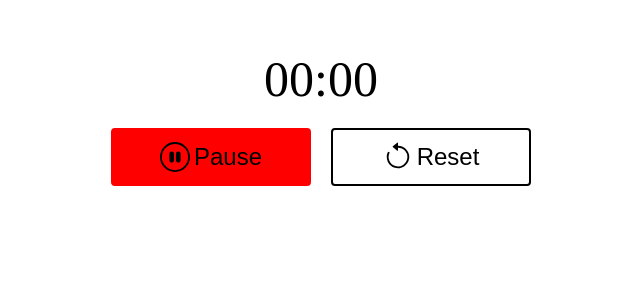
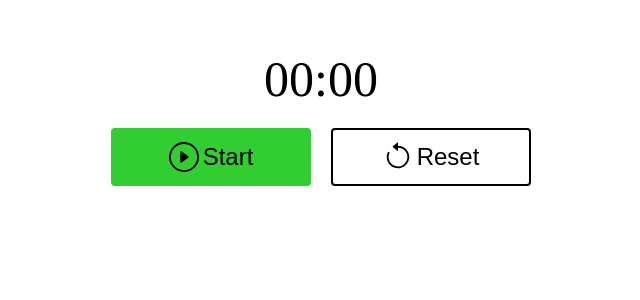
Before and after one commit to rgrace9/react-stopwatch, a React (Create React App) app: page / in a window 1280 px wide. Shown: the top 300 px of the page, without its empty margins (319-959 px from the left). Built offline with nearby package versions, Linux system fonts and the light colour scheme.

Commit message:
Add reset function

```diff
--- a/public/index.html
+++ b/public/index.html
@@ -24,7 +24,7 @@
       work correctly both with client-side routing and a non-root public URL.
       Learn how to configure a non-root public URL by running `npm run build`.
     -->
-    <title>React App</title>
+    <title>Stopwatch</title>
   </head>
   <body>
     <noscript>You need to enable JavaScript to run this app.</noscript>
--- a/src/App.js
+++ b/src/App.js
@@ -6,24 +6,8 @@ function App() {
 
   const [isOn, setIsOn] = useState(false);
 
-  const renderStartContent = () => {
-
-    return (
-      <React.Fragment>
-        <StartIcon />
-        Start
-      </React.Fragment>
-    );
-  }
-
-  const renderPauseContent = () => {
-
-    return (
-      <React.Fragment>
-        <PauseIcon />
-        Pause
-      </React.Fragment>
-    );
+  const onReset = () => {
+    setIsOn(false)
   }
 
   return (
@@ -33,12 +17,14 @@ function App() {
       </div>
       <div className='buttons'>
         <button
-          className={`button ${isOn ? 'button--active' : 'button--inactive'}`}
+          className={`button ${isOn ? 'button--inactive' : 'button--active'}`}
           onClick={() => setIsOn(() => !isOn)}
+          aria-label='Play'
+          aria-pressed={isOn}
         >
-          {isOn ? renderStartContent() : renderPauseContent()}
+          {isOn ? renderPauseContent() : renderStartContent()}
         </button>
-        <button className='button button--secondary'>
+        <button className='button button--secondary' onClick={onReset}>
           <ResetIcon />
           Reset
         </button>
@@ -47,4 +33,24 @@ function App() {
   );
 }
 
+const renderStartContent = () => {
+
+  return (
+    <React.Fragment>
+      <StartIcon />
+      Start
+    </React.Fragment>
+  );
+}
+
+const renderPauseContent = () => {
+
+  return (
+    <React.Fragment>
+      <PauseIcon />
+      Pause
+    </React.Fragment>
+  );
+}
+
 export default App;
```
